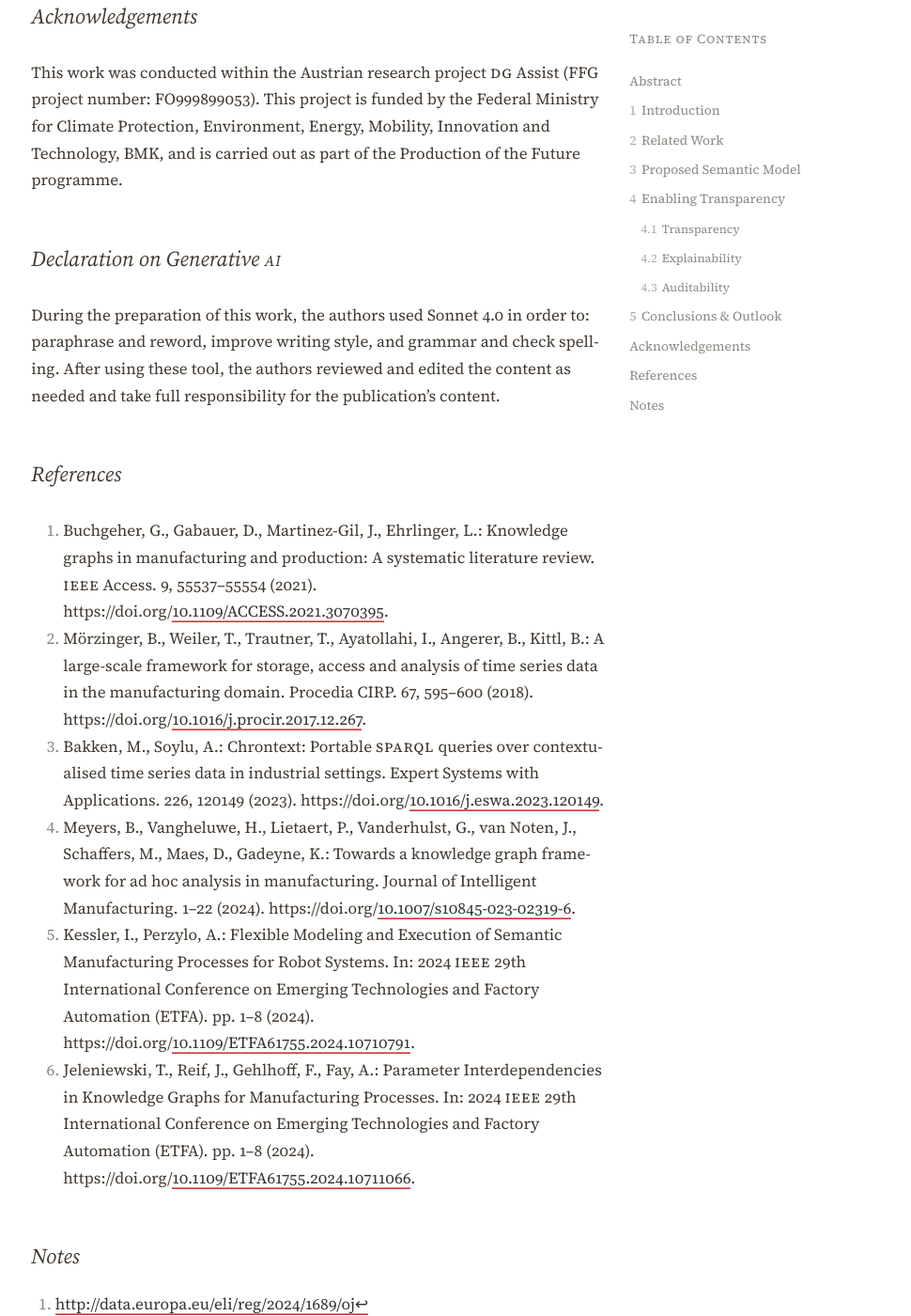
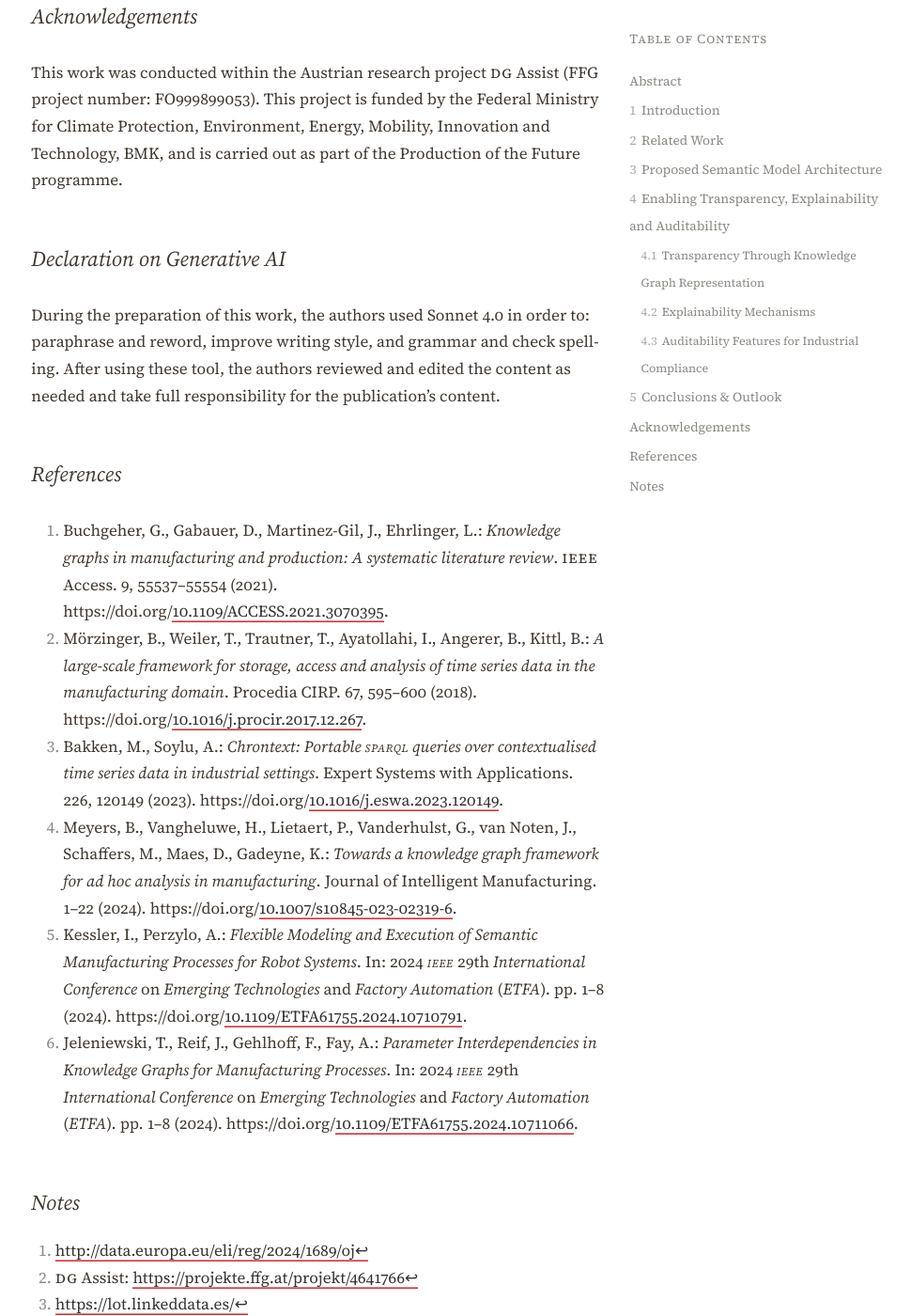
Before and after one commit to stefanbischof/stefanbischof.github.io, a Jekyll site: the page built from _publications/2025-sentis-die-casting.html, in a window 1280 px wide and 1400 px high, scrolled down 15386 px. Shown: the whole window at 94% size, without its empty margins (301-1271 px from the left). Built offline with Jekyll 4.4.1, drawn with Linux system fonts in a browser that asks for light colours; some of the changed text lies outside the part shown.

Commit message:
references

```diff
--- a/_publications/2025-sentis-die-casting.html
+++ b/_publications/2025-sentis-die-casting.html
@@ -28,11 +28,12 @@ toc: |
   <li><a href="#abstract">Abstract</a></li>
   <li><a href="#introduction"><span class="section-number">1</span>Introduction</a></li>
   <li><a href="#sec:rel"><span class="section-number">2</span>Related Work</a></li>
-  <li><a href="#sec:approach"><span class="section-number">3</span>Proposed Semantic Model</a></li>
-  <li><a href="#sec:discussion"><span class="section-number">4</span>Enabling Transparency</a><ol>
-  <li><a href="#transparency-through-knowledge-graph-representation"><span class="section-number">4.1</span>Transparency</a></li>
-  <li><a href="#explainability-mechanisms"><span class="section-number">4.2</span>Explainability</a></li>
-  <li><a href="#auditability-features-for-industrial-compliance"><span class="section-number">4.3</span>Auditability</a></li>
+  <li><a href="#sec:approach"><span class="section-number">3</span>Proposed Semantic Model Architecture</a></li>
+  <li><a href="#sec:discussion"><span class="section-number">4</span>Enabling Transparency, Explainability and Auditability</a>
+  <ol>
+  <li><a href="#transparency-through-knowledge-graph-representation"><span class="section-number">4.1</span>Transparency Through Knowledge Graph Representation</a></li>
+  <li><a href="#explainability-mechanisms"><span class="section-number">4.2</span>Explainability Mechanisms</a></li>
+  <li><a href="#auditability-features-for-industrial-compliance"><span class="section-number">4.3</span>Auditability Features for Industrial Compliance</a></li>
   </ol></li>
   <li><a href="#sec:conc"><span class="section-number">5</span>Conclusions &amp; Outlook</a></li>
   <li><a href="#acknowledgements">Acknowledgements</a></li>
@@ -48,7 +49,7 @@ toc: |
 <p>High-pressure die-casting (<abbr class="caps" title="High-Pressure Die Casting">HPDC</abbr>) represents a critical manufacturing domain where these challenges are particularly evident. In <abbr class="caps" title="High-Pressure Die Casting">HPDC</abbr> operations, process data is typically fragmented across machine-specific <abbr class="caps" title="Programmable Logic Controller">PLC</abbr>s (Programmable Logic Controller), proprietary storage systems, and industrial communication protocols such as <abbr class="caps" title="OLE for Process Control">OPC</abbr> <abbr class="caps" title="Unified Architecture">UA</abbr> (Open Platform Communications Unified Architecture). Meanwhile, essential expert knowledge exists in various forms but is scattered across documentation, embedded in control systems, or retained as tacit knowledge by experienced operators and engineers. This distribution of both data and knowledge creates significant barriers to systematic problem-solving and troubleshooting.</p>
 <p>In <abbr class="caps" title="High-Pressure Die Casting">HPDC</abbr>, several aggregates are used to execute specific processes to produce die-cast parts. A dosing unit provides molten metal from a holding furnace to the shot sleeve of a die-casting machine. A piston transports the molten metal into the mould (negative form of the part), while a temperature control unit continuously controls its temperature. In the tempered mould, the solidification of the metal occurs. After each shot, a robot picks the solidified part, puts it into a water bath for cooling, lets a punching machine remove sprues, and finally hands the part over for manual inspection. For quality assurance, random samples are analysed by X-ray, <abbr class="caps" title="Computed Tomography">CT</abbr>, and coordinate measuring devices. Between die-casting shots, a spraying unit applies a release agent.</p>
 <p><abbr class="caps" title="High-Pressure Die Casting">HPDC</abbr> is a defect-inducing process due the extreme conditions. When failures in materials, products, processes, or aggregates occur, identifying their root causes and determining appropriate countermeasures becomes exceedingly difficult. Experts are required to manually collect and interpret data from disparate systems, often drawing on tacit knowledge that may be neither formally documented nor consistently accessible. This approach is time-consuming, resource-intensive, and heavily dependent on individual knowledge that risks being lost through personnel changes.</p>
-<p>In this short paper, we present ongoing work from the <abbr class="caps" title="DG Assist">DG</abbr> Assist<a href="#fn2" class="footnote-ref" id="fnref2" role="doc-noteref"><sup>2</sup></a> project, which aims to develop a human-centered assistance system for <abbr class="caps" title="High-Pressure Die Casting">HPDC</abbr> that embodies Industry 5.0 principles by simultaneously addressing human needs (“experts in the loop”) and sustainability goals (“zero-defect manufacturing”). We propose a comprehensive semantic model that integrates:</p>
+<p>In this short paper, we present ongoing work from the <abbr class="caps" title="DG Assist">DG</abbr> Assist<a href="#fn2" class="footnote-ref" id="fnref2" role="doc-noteref"><sup>2</sup></a> project, which aims to develop a human-centered assistance system for <abbr class="caps" title="High-Pressure Die Casting">HPDC</abbr> that embodies Industry 5.0 principles by simultaneously addressing human needs (”experts in the loop”) and sustainability goals (”zero-defect manufacturing”). We propose a comprehensive semantic model that integrates:</p>
 <ol type="a">
 <li>Process knowledge and machine settings along with equipment (aggregates) and production documentation;</li>
 <li>Multi-modal data from diverse data sources such as <abbr class="caps" title="Programmable Logic Controller">PLC</abbr>s, X-Ray, <abbr class="caps" title="Manufacturing Execution System">MES</abbr> (Manufacturing Execution System) and results of the quality inspection; and</li>
@@ -81,7 +82,7 @@ toc: |
 </figure>
 <h5 class="para-heading">Ontological Framework.</h5>
 <p>The semantic model must accommodate a large variety of data, including the data captured by the <abbr class="caps" title="DG Assist">DG</abbr> Assist data pipeline, as described above. We build the <abbr class="caps" title="High-Pressure Die Casting">HPDC</abbr> semantic model by following the Linked Open Terms methodology.<a href="#fn3" class="footnote-ref" id="fnref3" role="doc-noteref"><sup>3</sup></a> During the ontology implementation phase we used and extended several existing ontologies playing different roles in the semantic model: Industrial Data Ontology (<abbr class="caps" title="Industrial Data Ontology">IDO</abbr>) as an upper ontology, Dublin Core (<abbr class="caps" title="Dublin Core Terms">DCT</abbr>) for term annotations, Semantic Sensor Network Ontology (<abbr class="caps" title="Sensor, Observation, Sample, and Actuator Ontology">SOSA</abbr>/<abbr class="caps" title="Semantic Sensor Network Ontology">SSN</abbr>) for timeseries data, Procedural Knowledge Ontology (<abbr class="caps" title="Procedural Knowledge Ontology">PKO</abbr>) for countermeasures<a href="#fn4" class="footnote-ref" id="fnref4" role="doc-noteref"><sup>4</sup></a>.</p>
-<p>Figure <a href="#fig:semantic-model" data-reference-type="ref" data-reference="fig:semantic-model">2</a> shows the main classes and object properties of our <abbr class="caps" title="High-Pressure Die Casting">HPDC</abbr> semantic model in our federated knowledge graph. The two large blocks on top (blue, “Specified (dg:)”) and on the bottom (yellow, “Actual (dga:)”) distinguish expert knowledge, which describes how certain entities are specified, from actual data, which is gathered during the actual production. This can also be seen as the distinction between engineering data/knowledge and operational data/knowledge. For example, in the <code>Specified</code> part of the knowledge graph we represent which product the company is contracted to produce with all of the information connected to it, and in the <code>Actual</code> part of the knowledge graph we represent actually produced casting parts with their context. Connecting the corresponding entities between these parts enables reasoning about cause-effect relationships, that ranges from concrete casting parts and their failures all the way to process knowledge of available countermeasures.</p>
+<p>Figure <a href="#fig:semantic-model" data-reference-type="ref" data-reference="fig:semantic-model">2</a> shows the main classes and object properties of our <abbr class="caps" title="High-Pressure Die Casting">HPDC</abbr> semantic model in our federated knowledge graph. The two large blocks on top (blue, ”Specified (dg:)”) and on the bottom (yellow, ”Actual (dga:)”) distinguish expert knowledge, which describes how certain entities are specified, from actual data, which is gathered during the actual production. This can also be seen as the distinction between engineering data/knowledge and operational data/knowledge. For example, in the <code>Specified</code> part of the knowledge graph we represent which product the company is contracted to produce with all of the information connected to it, and in the <code>Actual</code> part of the knowledge graph we represent actually produced casting parts with their context. Connecting the corresponding entities between these parts enables reasoning about cause-effect relationships, that ranges from concrete casting parts and their failures all the way to process knowledge of available countermeasures.</p>
 <h5 class="para-heading">Mechanisms for Capturing and Formalising Expert Knowledge.</h5>
 <p>We examine our approach to transforming tacit expert knowledge into explicit, machine-interpretable representations. This subsection covers our knowledge acquisition method, focusing on formalizing causal relationships between failures, metrics, and countermeasures that create transparent reasoning chains supporting explainable recommendations.</p>
 <ol type="a">
@@ -103,7 +104,7 @@ toc: |
 </section>
 <section id="sec:discussion" class="level2" data-number="4">
 <h2 data-number="4"><span class="section-number">4</span> Enabling Transparency, Explainability and Auditability</h2>
-<p>This section examines how our semantic architecture directly addresses the requirements for transparent, explainable, and auditable industrial assistance systems. Unlike conventional “black box” approaches, our model creates transparency through its explicit representation of knowledge as interconnected, queryable relationships. We analyse how the knowledge graph structure provides natural transparency by mirroring human understanding of <abbr class="caps" title="High-Pressure Die Casting">HPDC</abbr>. We then examine the explainability mechanisms that generate contextually appropriate explanations tailored to different user roles. Finally, we assess auditability features including provenance tracking, reasoning pathway preservation, and confidence attribution. Throughout, we demonstrate how these capabilities enhance human-machine collaboration in manufacturing environments where process understanding and decision justification are operationally critical.</p>
+<p>This section examines how our semantic architecture directly addresses the requirements for transparent, explainable, and auditable industrial assistance systems. Unlike conventional ”black box” approaches, our model creates transparency through its explicit representation of knowledge as interconnected, queryable relationships. We analyse how the knowledge graph structure provides natural transparency by mirroring human understanding of <abbr class="caps" title="High-Pressure Die Casting">HPDC</abbr>. We then examine the explainability mechanisms that generate contextually appropriate explanations tailored to different user roles. Finally, we assess auditability features including provenance tracking, reasoning pathway preservation, and confidence attribution. Throughout, we demonstrate how these capabilities enhance human-machine collaboration in manufacturing environments where process understanding and decision justification are operationally critical.</p>
 <section id="transparency-through-knowledge-graph-representation" class="level3" data-number="4.1">
 <h3 data-number="4.1"><span class="section-number">4.1</span> Transparency Through Knowledge Graph Representation</h3>
 <p>As highlighted in the previous section, data related to the die-casting process is highly heterogenous, both in terms of the nature of the data (e.g., static vs. dynamic) but also how data is stored (time series vs. relational databases). This setup imposes many challenges in finding relevant data for a particular application of analysis. It is often the case that such data silos are maintained by different people, and an overview of the entire die-casting process is often difficult to obtain.</p>
@@ -180,18 +181,18 @@ ex:countermeasure-789 a dga:CountermeasureExecution ;
 </section>
 </section>
 <section id="declaration-on-generative-ai" class="level2 unnumbered">
-<h2 class="unnumbered">Declaration on Generative <abbr class="caps" title="Artificial Intelligence">AI</abbr></h2>
+<h2 class="unnumbered">Declaration on Generative AI</h2>
 <p>During the preparation of this work, the authors used Sonnet 4.0 in order to: paraphrase and reword, improve writing style, and grammar and check spelling. After using these tool, the authors reviewed and edited the content as needed and take full responsibility for the publication’s content.</p>
 </section>
 <section id="references" class="level2 unnumbered">
 <h2 class="unnumbered">References</h2>
 <ol id="refs" class="references">
-<li id="ref-Buchgeher2021">Buchgeher, G., Gabauer, D., Martinez-Gil, J., Ehrlinger, L.: Knowledge graphs in manufacturing and production: A systematic literature review. <abbr class="caps" title="Institute of Electrical and Electronics Engineers">IEEE</abbr> Access. 9, 55537–55554 (2021). https://doi.org/<a href="https://doi.org/10.1109/ACCESS.2021.3070395">10.1109/ACCESS.2021.3070395</a>.</li>
-<li id="ref-MORZINGER2018">Mörzinger, B., Weiler, T., Trautner, T., Ayatollahi, I., Angerer, B., Kittl, B.: A large-scale framework for storage, access and analysis of time series data in the manufacturing domain. Procedia CIRP. 67, 595–600 (2018). https://doi.org/<a href="https://doi.org/10.1016/j.procir.2017.12.267">10.1016/j.procir.2017.12.267</a>.</li>
-<li id="ref-Chrontext">Bakken, M., Soylu, A.: Chrontext: Portable <abbr class="caps" title="SPARQL Protocol and RDF Query Language">SPARQL</abbr> queries over contextualised time series data in industrial settings. Expert Systems with Applications. 226, 120149 (2023). https://doi.org/<a href="https://doi.org/10.1016/j.eswa.2023.120149">10.1016/j.eswa.2023.120149</a>.</li>
-<li id="ref-Meyers.2024"><span class="nocase">Meyers, B., Vangheluwe, H., Lietaert, P., Vanderhulst, G., van Noten, J., Schaffers, M., Maes, D., Gadeyne, K.</span>: Towards a knowledge graph framework for ad hoc analysis in manufacturing. Journal of Intelligent Manufacturing. 1–22 (2024). https://doi.org/<a href="https://doi.org/10.1007/s10845-023-02319-6">10.1007/s10845-023-02319-6</a>.</li>
-<li id="ref-kesslerFlexibleModelingExecution2024">Kessler, I., Perzylo, A.: Flexible <span>Modeling</span> and <span>Execution</span> of <span>Semantic Manufacturing Processes</span> for <span>Robot Systems</span>. In: 2024 <span><abbr class="caps" title="Institute of Electrical and Electronics Engineers">IEEE</abbr></span> 29th <span>International Conference</span> on <span>Emerging Technologies</span> and <span>Factory Automation</span> (<span>ETFA</span>). pp. 1–8 (2024). https://doi.org/<a href="https://doi.org/10.1109/ETFA61755.2024.10710791">10.1109/ETFA61755.2024.10710791</a>.</li>
-<li id="ref-jeleniewskiParameterInterdependenciesKnowledge2024">Jeleniewski, T., Reif, J., Gehlhoff, F., Fay, A.: Parameter <span>Interdependencies</span> in <span>Knowledge Graphs</span> for <span>Manufacturing Processes</span>. In: 2024 <span><abbr class="caps" title="Institute of Electrical and Electronics Engineers">IEEE</abbr></span> 29th <span>International Conference</span> on <span>Emerging Technologies</span> and <span>Factory Automation</span> (<span>ETFA</span>). pp. 1–8 (2024). https://doi.org/<a href="https://doi.org/10.1109/ETFA61755.2024.10711066">10.1109/ETFA61755.2024.10711066</a>.</li>
+<li id="ref-Buchgeher2021" property="citation" typeof="ScholarlyArticle">Buchgeher, G., Gabauer, D., Martinez-Gil, J., Ehrlinger, L.: <cite property="name">Knowledge graphs in manufacturing and production: A systematic literature review</cite>. <abbr class="caps" title="Institute of Electrical and Electronics Engineers">IEEE</abbr> Access. 9, 55537–55554 (2021). https://doi.org/<a href="https://doi.org/10.1109/ACCESS.2021.3070395">10.1109/ACCESS.2021.3070395</a>.</li>
+<li id="ref-MORZINGER2018" property="citation" typeof="ScholarlyArticle">Mörzinger, B., Weiler, T., Trautner, T., Ayatollahi, I., Angerer, B., Kittl, B.: <cite property="name">A large-scale framework for storage, access and analysis of time series data in the manufacturing domain</cite>. Procedia CIRP. 67, 595–600 (2018). https://doi.org/<a href="https://doi.org/10.1016/j.procir.2017.12.267">10.1016/j.procir.2017.12.267</a>.</li>
+<li id="ref-Chrontext" property="citation" typeof="ScholarlyArticle">Bakken, M., Soylu, A.: <cite property="name">Chrontext: Portable <abbr class="caps" title="SPARQL Protocol and RDF Query Language">SPARQL</abbr> queries over contextualised time series data in industrial settings</cite>. Expert Systems with Applications. 226, 120149 (2023). https://doi.org/<a href="https://doi.org/10.1016/j.eswa.2023.120149">10.1016/j.eswa.2023.120149</a>.</li>
+<li id="ref-Meyers.2024" property="citation" typeof="ScholarlyArticle">Meyers, B., Vangheluwe, H., Lietaert, P., Vanderhulst, G., van Noten, J., Schaffers, M., Maes, D., Gadeyne, K.: <cite property="name">Towards a knowledge graph framework for ad hoc analysis in manufacturing</cite>. Journal of Intelligent Manufacturing. 1–22 (2024). https://doi.org/<a href="https://doi.org/10.1007/s10845-023-02319-6">10.1007/s10845-023-02319-6</a>.</li>
+<li id="ref-kesslerFlexibleModelingExecution2024" property="citation" typeof="ScholarlyArticle">Kessler, I., Perzylo, A.: <cite property="name">Flexible <cite property="name">Modeling</cite> and <cite property="name">Execution</cite> of <cite property="name">Semantic Manufacturing Processes</cite> for <cite property="name">Robot Systems</cite></cite>. In: 2024 <cite property="name"><abbr class="caps" title="Institute of Electrical and Electronics Engineers">IEEE</abbr></cite> 29th <cite property="name">International Conference</cite> on <cite property="name">Emerging Technologies</cite> and <cite property="name">Factory Automation</cite> (<cite property="name">ETFA</cite>). pp. 1–8 (2024). https://doi.org/<a href="https://doi.org/10.1109/ETFA61755.2024.10710791">10.1109/ETFA61755.2024.10710791</a>.</li>
+<li id="ref-jeleniewskiParameterInterdependenciesKnowledge2024" property="citation" typeof="ScholarlyArticle">Jeleniewski, T., Reif, J., Gehlhoff, F., Fay, A.: <cite property="name">Parameter <cite property="name">Interdependencies</cite> in <cite property="name">Knowledge Graphs</cite> for <cite property="name">Manufacturing Processes</cite></cite>. In: 2024 <cite property="name"><abbr class="caps" title="Institute of Electrical and Electronics Engineers">IEEE</abbr></cite> 29th <cite property="name">International Conference</cite> on <cite property="name">Emerging Technologies</cite> and <cite property="name">Factory Automation</cite> (<cite property="name">ETFA</cite>). pp. 1–8 (2024). https://doi.org/<a href="https://doi.org/10.1109/ETFA61755.2024.10711066">10.1109/ETFA61755.2024.10711066</a>.</li>
 </ol>
 </section>
 <section id="footnotes" class="footnotes footnotes-end-of-document" role="doc-endnotes">
```
